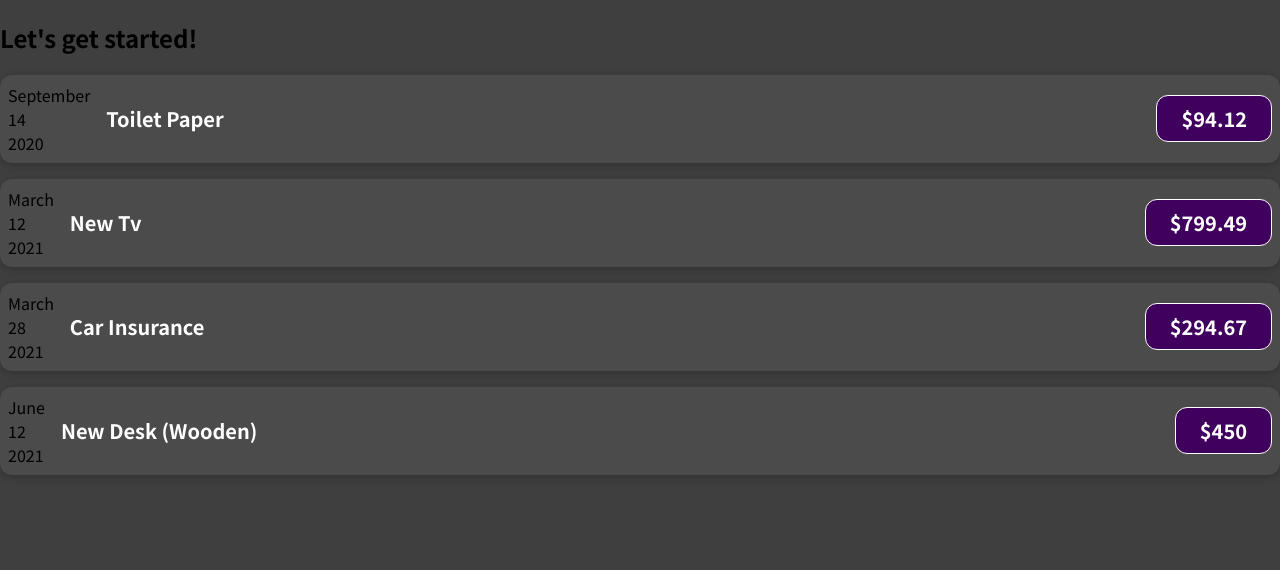
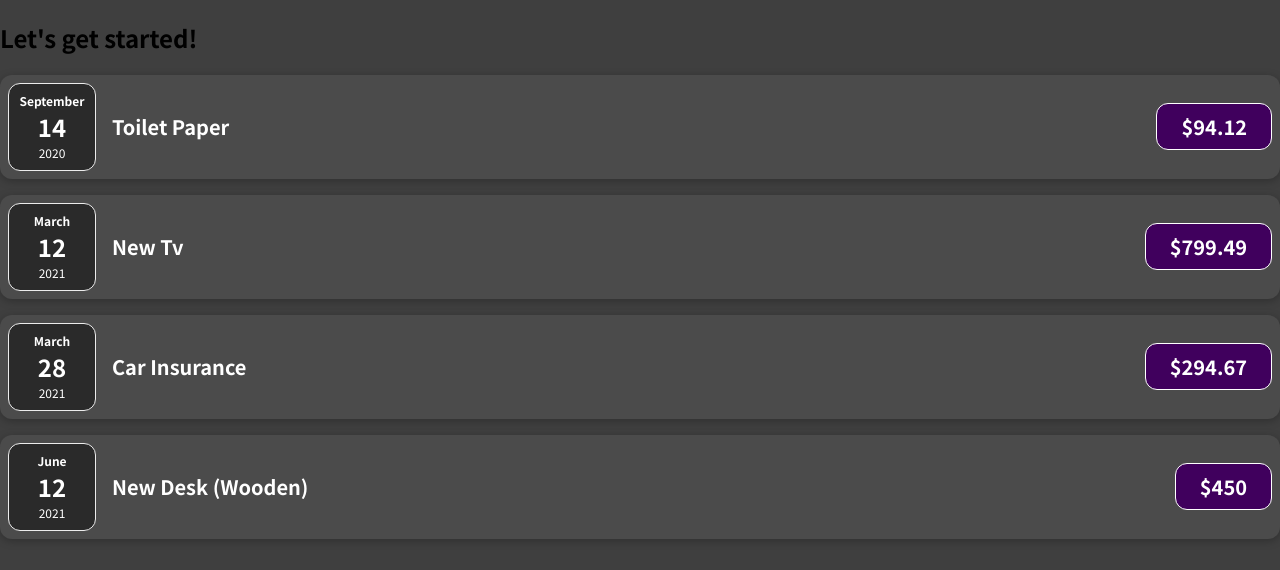
Before and after one commit to AhmadRaza9/react-01, a JavaScript app: page / in a window 1280 px wide. Shown: the top 570 px of the page. Built offline with nearby package versions, Linux system fonts and the light colour scheme.

Commit message:
adding date styling

```diff
--- a/src/components/ExpenseItem.css
+++ b/src/components/ExpenseItem.css
@@ -54,3 +54,32 @@
         padding: 0.5rem 1.5rem;
     }
 }
+
+
+
+.expense-date {
+    display: flex;
+    flex-direction: column;
+    width: 5.5rem;
+    height: 5.5rem;
+    border: 1px solid #ececec;
+    background-color: #2a2a2a;
+    color: white;
+    border-radius: 12px;
+    align-items: center;
+    justify-content: center;
+}
+
+.expense-date__month {
+    font-size: 0.75rem;
+    font-weight: bold;
+}
+
+.expense-date__year {
+    font-size: 0.75rem;
+}
+
+.expense-date__day {
+    font-size: 1.5rem;
+    font-weight: bold;
+}
--- a/src/components/ExpenseItem.js
+++ b/src/components/ExpenseItem.js
@@ -6,10 +6,10 @@
   const year = props.date.toLocaleString("en-US", { year: "numeric" });
   return (
     <div className="expense-item">
-      <div>
-        <div>{month}</div>
-        <div>{day}</div>
-        <div>{year}</div>
+      <div className="expense-date">
+        <div className="expense-date__month">{month}</div>
+        <div className="expense-date__day">{day}</div>
+        <div className="expense-date__year">{year}</div>
       </div>
       <div className="expense-item__description">
         <h2>{props.title}</h2>
```
Also changed, not shown: 1 other file (tests, documents, lock files or other folders).
